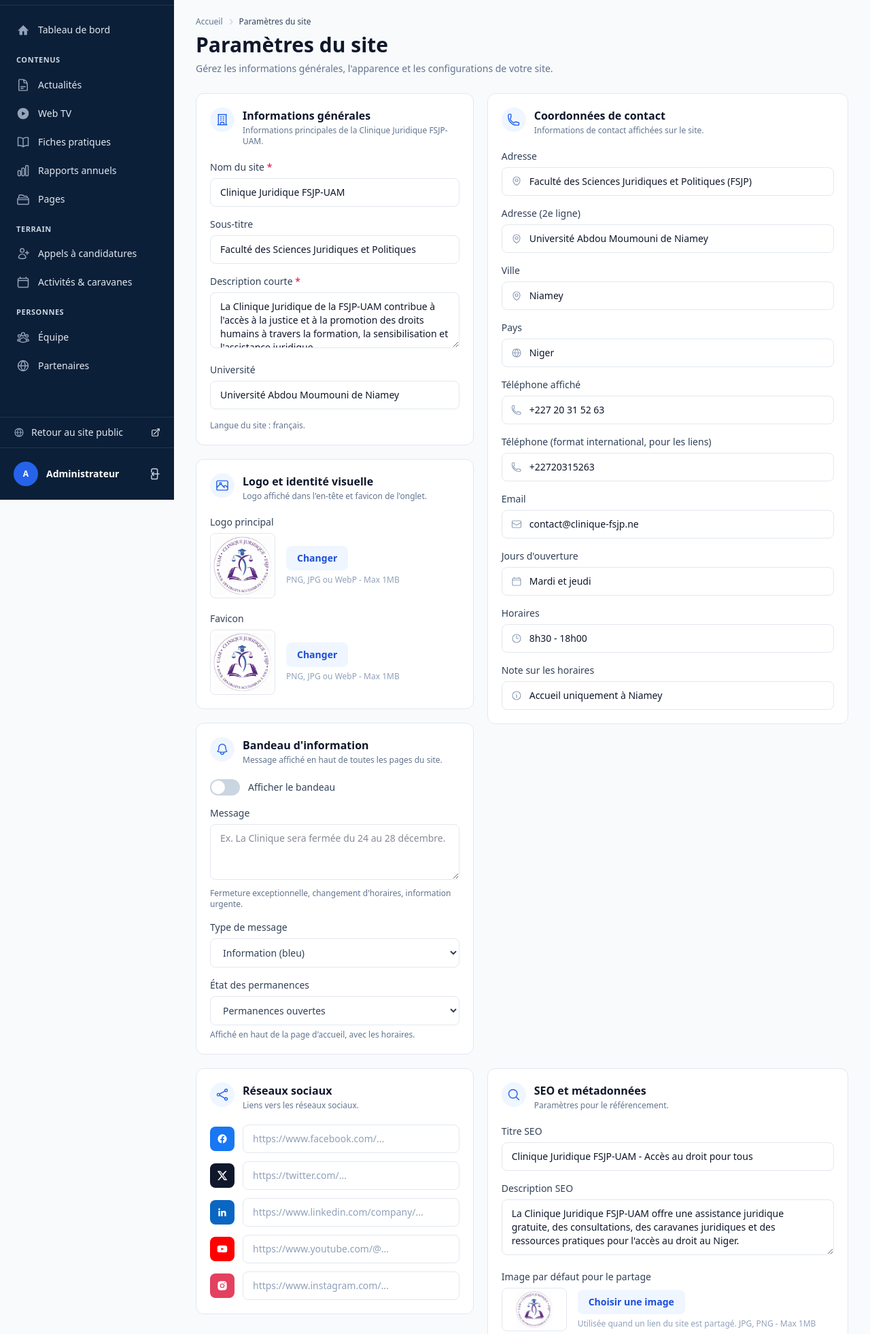
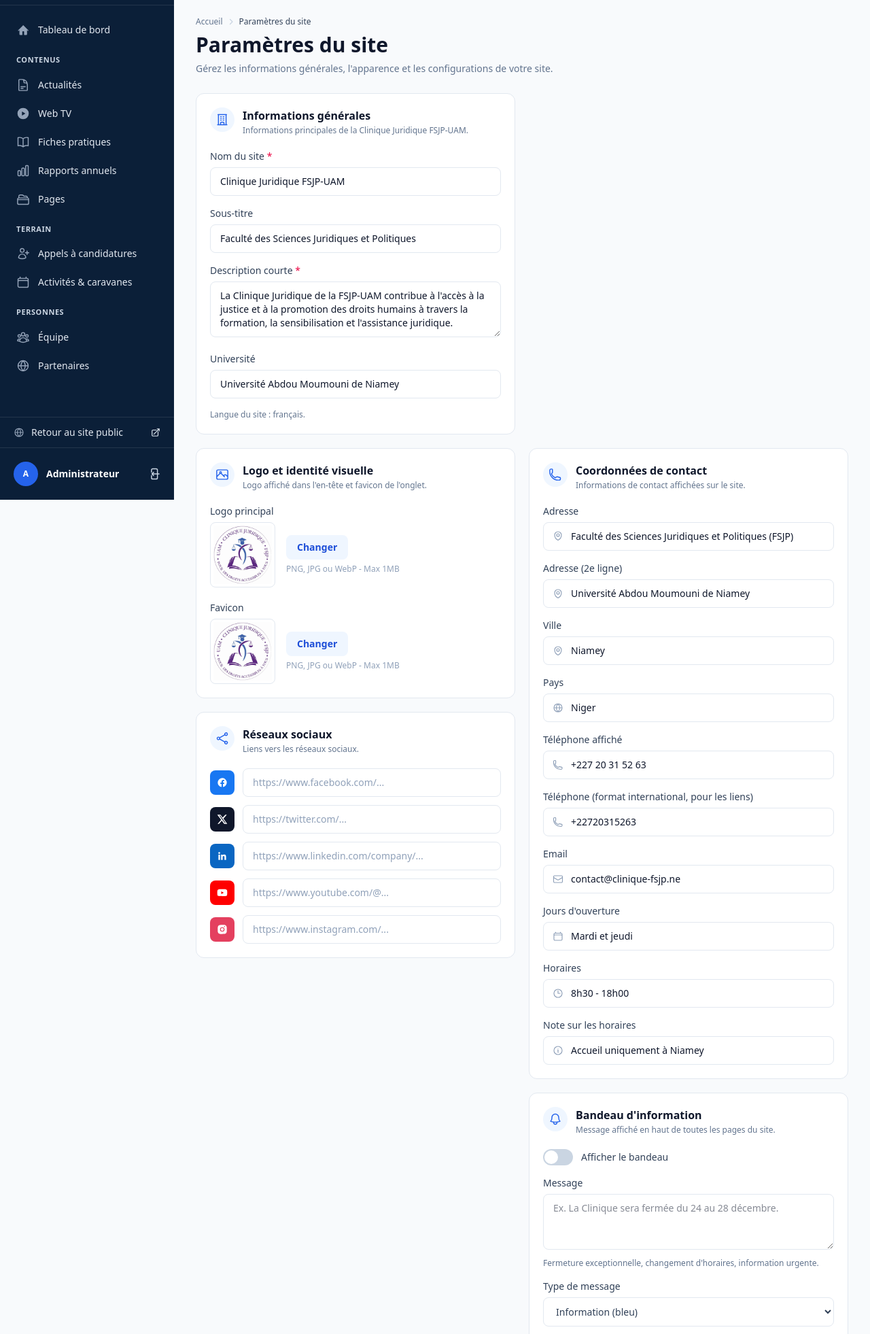
Before and after one commit to alihumdard/clinique, a Laravel app: template resources/views/admin/settings.blade.php in a window 1280 px wide. Shown: the part 65-2027 px from the top of the page at 68% size. Run offline with Laravel 12, Linux system fonts and the light colour scheme; the template is opened without the code that fills it, so the values that code supplies are empty; style sheets or scripts are compiled from the project's sources.

Commit message:
fix(settings): use explicit col-start instead of CSS order to fix layout gaps
Contact card spans right col via row-span-3; left col has Général/Logo/Réseaux.
Removes order-based approach that caused empty row in right column.

Co-Authored-By: Claude Sonnet 4.6 <noreply@anthropic.com>

```diff
--- a/resources/views/admin/settings.blade.php
+++ b/resources/views/admin/settings.blade.php
@@ -28,10 +28,10 @@
 
         {{-- ============ SETTINGS CARDS ============ --}}
         {{-- Left col: shorter cards. Right col: Contact (tallest). --}}
-        <div class="mt-5 grid grid-cols-1 items-start gap-5 lg:grid-cols-[1fr_1.3fr]">
+        <div class="mt-5 grid grid-cols-1 gap-5 lg:grid-cols-2">
 
             {{-- General information --}}
-            <section class="rounded-xl border border-slate-200 bg-white p-5 lg:order-1">
+            <section class="rounded-xl border border-slate-200 bg-white p-5 lg:col-start-1">
                 <div class="flex items-start gap-3">
                     <x-icon-badge size="sm" class="shrink-0"><x-icon name="building" class="h-5 w-5" /></x-icon-badge>
                     <div class="min-w-0">
@@ -104,7 +104,7 @@
             </section>
 
             {{-- Logo and visual identity --}}
-            <section class="rounded-xl border border-slate-200 bg-white p-5 lg:order-3">
+            <section class="rounded-xl border border-slate-200 bg-white p-5 lg:col-start-1">
                 <div class="flex items-start gap-3">
                     <x-icon-badge size="sm" class="shrink-0"><x-icon name="image" class="h-5 w-5" /></x-icon-badge>
                     <div class="min-w-0">
@@ -168,7 +168,7 @@
             </section>
 
             {{-- Contact details --}}
-            <section class="rounded-xl border border-slate-200 bg-white p-5 lg:order-2 lg:row-span-3">
+            <section class="rounded-xl border border-slate-200 bg-white p-5 lg:col-start-2 lg:row-span-3">
                 <div class="flex items-start gap-3">
                     <x-icon-badge size="sm" class="shrink-0"><x-icon name="phone" class="h-5 w-5" /></x-icon-badge>
                     <div class="min-w-0">
@@ -230,7 +230,7 @@
             </section>
 
             {{-- Social networks --}}
-            <section class="rounded-xl border border-slate-200 bg-white p-5 lg:order-5">
+            <section class="rounded-xl border border-slate-200 bg-white p-5 lg:col-start-1">
                 <div class="flex items-start gap-3">
                     <x-icon-badge size="sm" class="shrink-0"><x-icon name="share" class="h-5 w-5" /></x-icon-badge>
                     <div class="min-w-0">
@@ -279,7 +279,7 @@
                 could not take effect — whereas the bandeau is a plan
                 requirement that had no screen of its own.
             --}}
-            <section class="rounded-xl border border-slate-200 bg-white p-5 lg:order-4">
+            <section class="rounded-xl border border-slate-200 bg-white p-5 lg:col-start-2">
                 <div class="flex items-start gap-3">
                     <x-icon-badge size="sm" class="shrink-0"><x-icon name="bell" class="h-5 w-5" /></x-icon-badge>
                     <div class="min-w-0">
@@ -364,7 +364,7 @@
             </section>
 
             {{-- SEO --}}
-            <section class="rounded-xl border border-slate-200 bg-white p-5 lg:order-6">
+            <section class="rounded-xl border border-slate-200 bg-white p-5 lg:col-start-2">
                 <div class="flex items-start gap-3">
                     <x-icon-badge size="sm" class="shrink-0"><x-icon name="search" class="h-5 w-5" /></x-icon-badge>
                     <div class="min-w-0">
```
